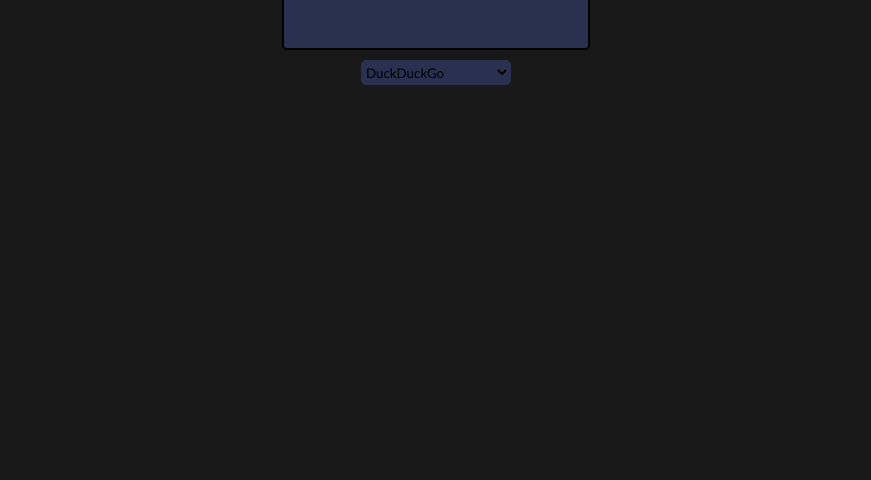
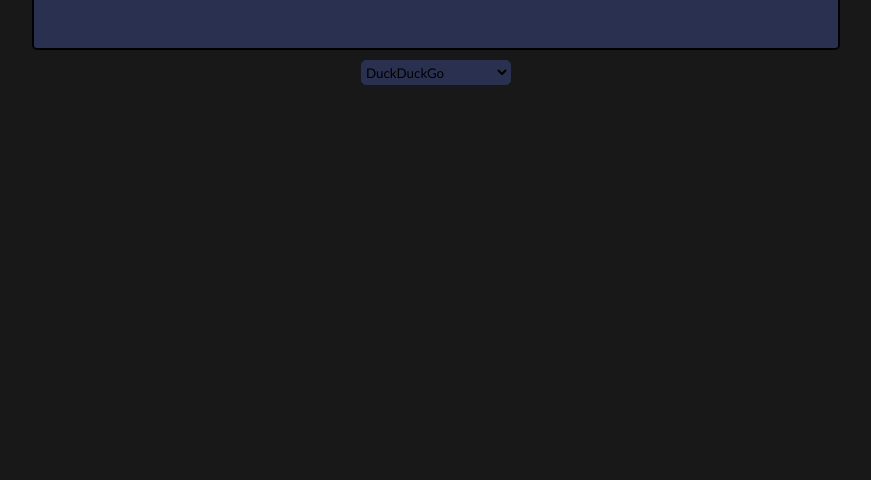
Before and after one commit to ACoderGuy1002/webbrowser, a website built with Vite: page vite-project/index.html in a window 1280 px wide. Shown: the part 320-800 px from the top of the page, without its empty margins (204-1075 px from the left). Built offline with nearby package versions, Linux system fonts and the light colour scheme.

Commit message:
Made search bigger

```diff
--- a/vite-project/index.html
+++ b/vite-project/index.html
@@ -11,7 +11,7 @@
         </div>
         <div class="landing-page">
             <form class="form" id="form" type="submit">
-                <input type="text" id="url" class="url" name="url" value=" ">
+                <input type="text" id="url" class="url">
             </form>
         </div>
         <div class="select-out">
--- a/vite-project/style.css
+++ b/vite-project/style.css
@@ -10,7 +10,7 @@ body {
   align-items: center;
 }
 .url {
-  width: 300px;
+  width: 800px;
   height: 50px;
   font-size: 30px;
   border-radius: 5px;
@@ -56,7 +56,6 @@ body {
   align-items: center;
   margin-top: 250px;
   margin-bottom: 10px;
-
 }
 
 .text {
```
